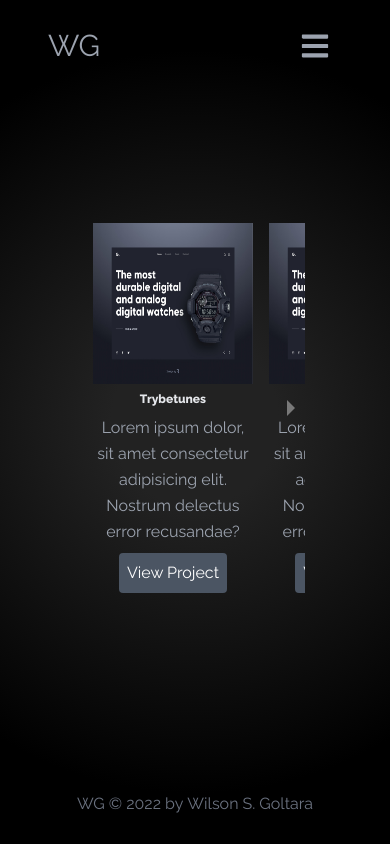
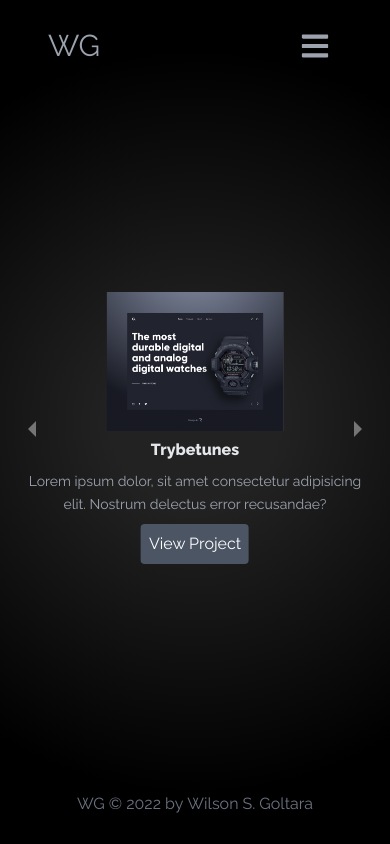
Before and after one commit to wilsongoltara/portfolio-nextjs, a Next.js app: page /projects in a window 390 px wide. Built offline with nearby package versions, Linux system fonts and the light colour scheme.

Commit message:
[FEAT]: responsividade na pág. de projetos

```diff
--- a/components/global/Carousel/index.tsx
+++ b/components/global/Carousel/index.tsx
@@ -6,20 +6,22 @@ import project1 from '../../../assets/project1.jpg';
 export default function FeatureCarousel() {
   return (
     <Carousel
-      showThumbs={true}
+      showThumbs={false}
       showIndicators={false}
       showStatus={false}
-      centerMode={true}
+      infiniteLoop={true}
     >
-      <div className='p-2'>
-        <Image src={project1} alt={''} width='240' height='240' />
-        <div className=' md:text-xl text-xs mb-2'>
-          <h1 className='title-font font-bold text-gray-200 capitalize'>
+      <div className='flex flex-col justify-center items-center'>
+        <div className='h-2/4 w-2/4 md:h-2/6 md:w-2/6'>
+          <Image src={project1} alt={''} className='relative'/>
+        </div>
+        <div className='md:text-xl text-base mb-2 bg-transparent'>
+          <h1 className='font-bold text-gray-200 capitalize'>
             Trybetunes
           </h1>
         </div>
         <div>
-          <p className='mb-2 leading-relaxed md:text-base'>
+          <p className='mb-2 leading-relaxed text-sm md:text-base'>
             Lorem ipsum dolor, sit amet consectetur adipisicing elit. Nostrum
             delectus error recusandae?
           </p>
@@ -30,15 +32,17 @@ export default function FeatureCarousel() {
           </button>
         </div>
       </div>
-      <div className='p-2'>
-        <Image src={project1} alt={''} width='240' height='240' />
-        <div className=' md:text-xl text-xs mb-2'>
-          <h1 className='title-font font-bold text-gray-200 capitalize'>
+      <div className='flex flex-col justify-center items-center '>
+        <div className='h-2/4 w-2/4 md:h-2/6 md:w-2/6'>
+          <Image src={project1} alt={''} />
+        </div>
+        <div className='md:text-xl text-base mb-2'>
+          <h1 className='font-bold text-gray-200 capitalize'>
             Trybetunes
           </h1>
         </div>
         <div>
-          <p className='mb-2 leading-relaxed md:text-base'>
+          <p className='mb-2 leading-relaxed text-sm md:text-base'>
             Lorem ipsum dolor, sit amet consectetur adipisicing elit. Nostrum
             delectus error recusandae?
           </p>
--- a/components/global/NavBar/Menu/index.tsx
+++ b/components/global/NavBar/Menu/index.tsx
@@ -1,11 +1,11 @@
-import { useState } from 'react';
+import { AppContext } from 'components/layout';
+import { useContext } from 'react';
 import { FaBars, FaTimes } from 'react-icons/fa';
 import { MenuProps } from '../../../../intefaces/intefaces';
 import Links from '../Links';
 
 export default function Menu({ links }: MenuProps) {
-  const [nav, setNav] = useState(false);
-
+  const { nav, setNav } = useContext(AppContext);
   return (
     <>
       <div>
--- a/components/layout.tsx
+++ b/components/layout.tsx
@@ -1,14 +1,19 @@
 import { ChildrinProps } from 'intefaces/intefaces';
+import { createContext, useState } from 'react';
 import Content from './global/Content';
 import Footer from './global/Footer';
 import NavBar from './global/NavBar';
 
+export const AppContext = createContext(null);
+
 export default function Layout({ children }: ChildrinProps) {
+  const [nav, setNav] = useState(false);
+
   return (
-    <>
+    <AppContext.Provider value={{ nav, setNav }}>
       <NavBar />
       <Content>{children}</Content>
       <Footer />
-    </>
+    </AppContext.Provider>
   );
 }
--- a/pages/projects.tsx
+++ b/pages/projects.tsx
@@ -1,27 +1,22 @@
 import FeatureCarousel from '../components/global/Carousel';
 import { NextPage } from 'next';
 import Head from 'next/head';
+import { useContext } from 'react';
+import { AppContext } from 'components/layout';
 
 const Projects: NextPage = () => {
+  const { nav } = useContext(AppContext);
+
   return (
     <>
       <Head>
         <title>Projects - Build</title>
       </Head>
-      <section>
+      <section className={nav ? 'hidden' : null}>
         <div className='mx-auto flex items-center justify-center flex-col'>
-          <div className='flex flex-col items-center justify-center text-center w-6/12'>
-            <FeatureCarousel />
-            {/* <div className='max-w-sm max-h-64'>
-              <Image
-                className='object-cover object-center rounded'
-                alt='project'
-                width='150'
-                height='150'
-                src={project1}
-
-            /> */}
-          </div>
+          <FeatureCarousel />
+          {/* <div className='flex flex-col items-center justify-center text-center w-6/12'>
+          </div> */}
         </div>
       </section>
     </>
--- a/styles/globals.css
+++ b/styles/globals.css
@@ -22,6 +22,10 @@ section {
   @apply text-gray-400;
 }
 
+.project1 {
+  background-image: url('/assets/project1.jpg');
+}
+
 .name-of-developer {
   @apply text-7xl md:text-9xl text-white text-center mt-0 font-black shadow-gray-900 py-2;
 }
```
